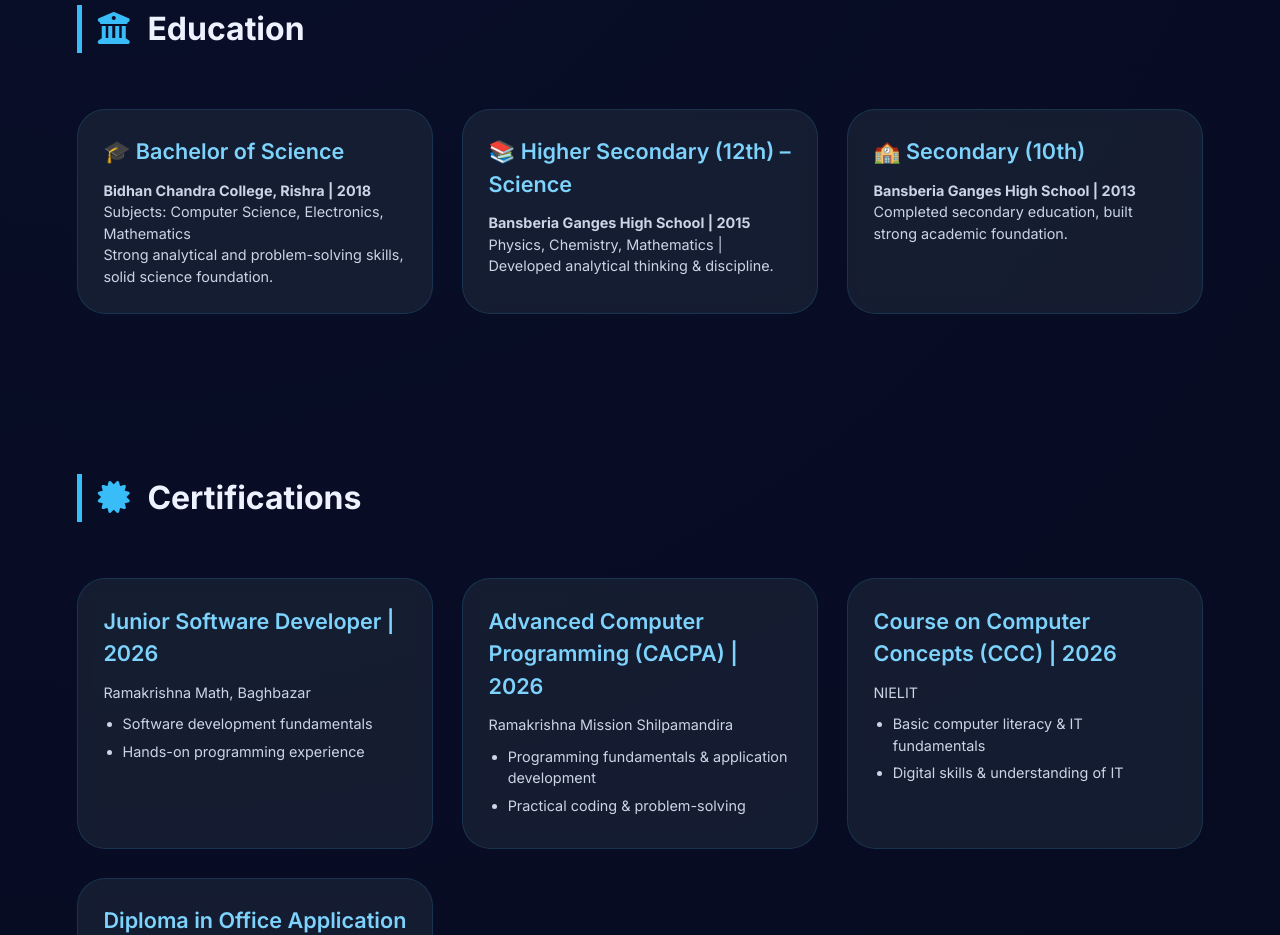
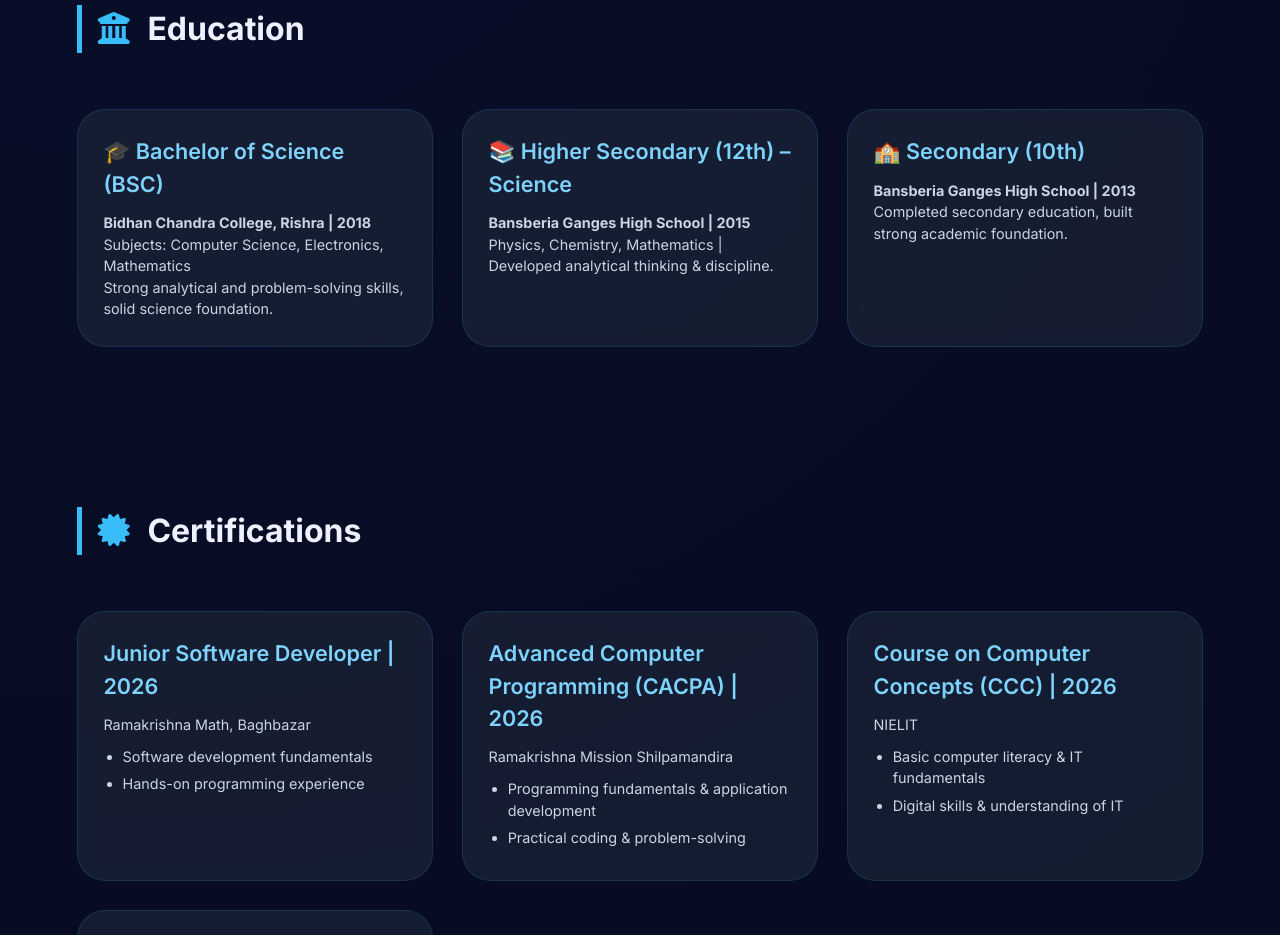
Before and after one commit to pdas1697/portfolio_prakash-das, a plain HTML site: page index.html in a window 1280 px wide. Shown: the part 1460-2395 px from the top of the page. Drawn offline with Linux system fonts and the light colour scheme.

Commit message:
Add files via upload

```diff
--- a/index.html
+++ b/index.html
@@ -418,7 +418,7 @@
     <div class="container">
         <h2><i class="fas fa-university"></i> Education</h2>
         <div class="edu-grid">
-            <div class="card"><h3>🎓 Bachelor of Science </h3><p><strong>Bidhan Chandra College, Rishra | 2018</strong></p><p>Subjects: Computer Science, Electronics, Mathematics</p><p>Strong analytical and problem-solving skills, solid science foundation.</p></div>
+            <div class="card"><h3>🎓 Bachelor of Science (BSC)</h3><p><strong>Bidhan Chandra College, Rishra | 2018</strong></p><p>Subjects: Computer Science, Electronics, Mathematics</p><p>Strong analytical and problem-solving skills, solid science foundation.</p></div>
             <div class="card"><h3>📚 Higher Secondary (12th) – Science</h3><p><strong>Bansberia Ganges High School | 2015</strong></p><p>Physics, Chemistry, Mathematics | Developed analytical thinking & discipline.</p></div>
             <div class="card"><h3>🏫 Secondary (10th)</h3><p><strong>Bansberia Ganges High School | 2013</strong></p><p>Completed secondary education, built strong academic foundation.</p></div>
         </div>
```
